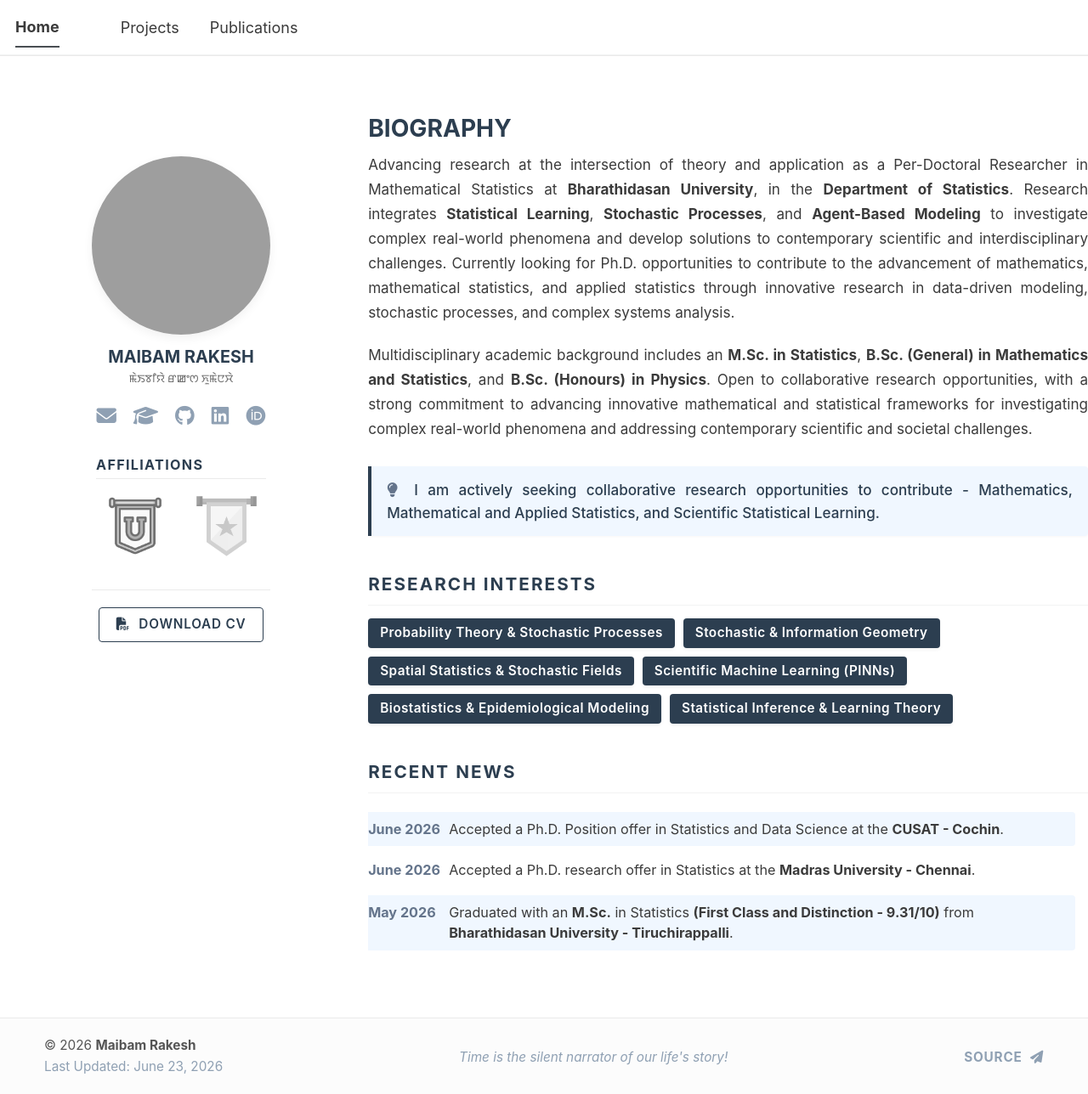
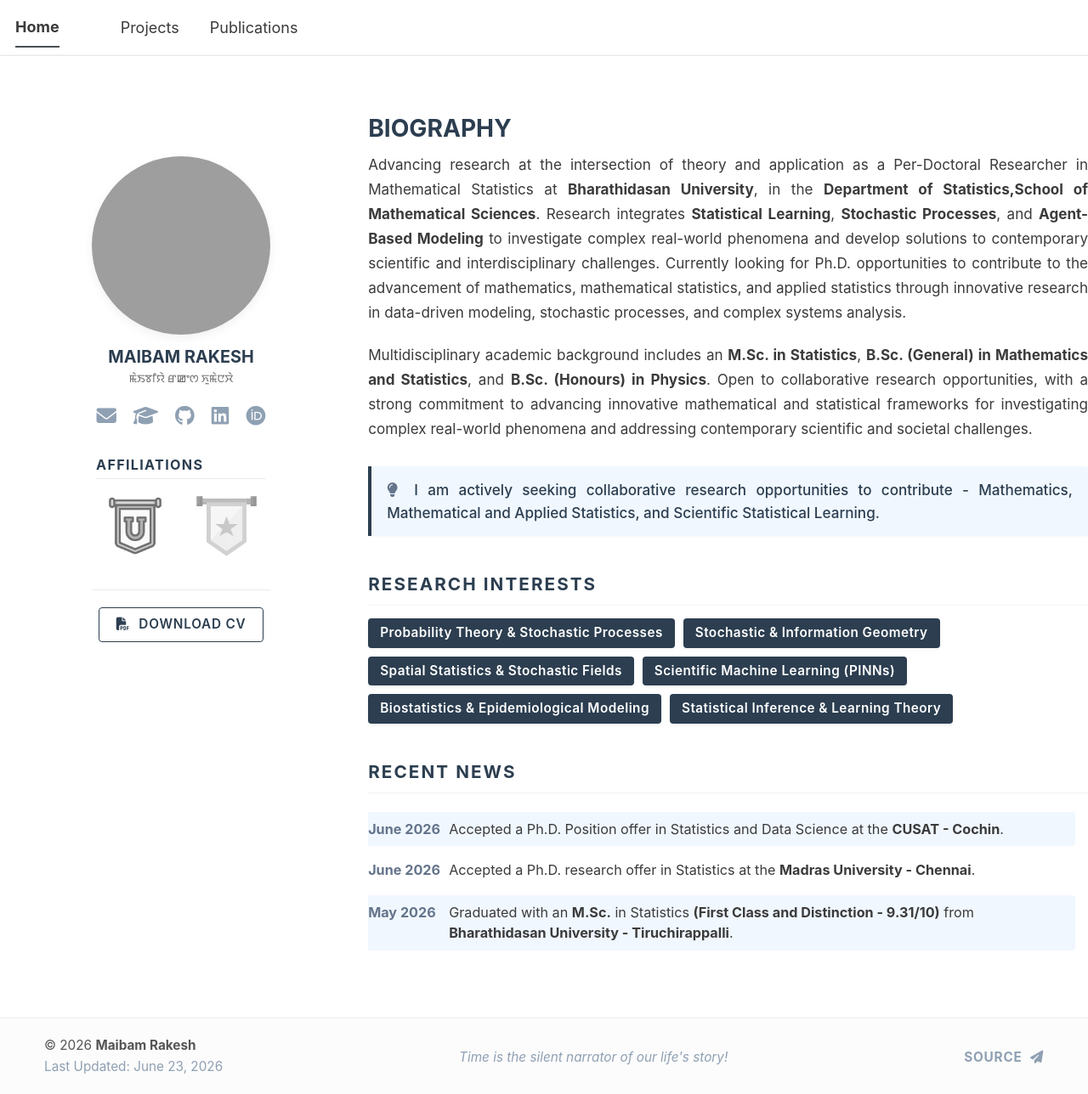
Before and after one commit to maibamrakeshsingh/maibamrakeshsingh.github.io, a Jekyll site: the page built from _pages/about.md, in a window 1280 px wide and 1288 px high. Shown: the whole window at 85% size. Built offline with Jekyll 4.4.1, drawn with Linux system fonts in a browser that asks for light colours; a script bundle is joined from its source files by our own code; library files that are not in the unit come from our copies.

Commit message:
Update about page with new department information

```diff
--- a/_pages/about.md
+++ b/_pages/about.md
@@ -185,7 +185,7 @@ redirect_from:
 </style>
 
 <div class="content-text">
-Advancing research at the intersection of theory and application as a Per-Doctoral Researcher in Mathematical Statistics at <strong>Bharathidasan University</strong>, in the <strong>Department of Statistics</strong>. Research integrates <strong>Statistical Learning</strong>, <strong>Stochastic Processes</strong>, and <strong>Agent-Based Modeling</strong> to investigate complex real-world phenomena and develop solutions to contemporary scientific and interdisciplinary challenges. Currently looking for Ph.D. opportunities to contribute to the advancement of mathematics, mathematical statistics, and applied statistics through innovative research in data-driven modeling, stochastic processes, and complex systems analysis.
+Advancing research at the intersection of theory and application as a Per-Doctoral Researcher in Mathematical Statistics at <strong>Bharathidasan University</strong>, in the <strong>Department of Statistics,School of Mathematical Sciences</strong>. Research integrates <strong>Statistical Learning</strong>, <strong>Stochastic Processes</strong>, and <strong>Agent-Based Modeling</strong> to investigate complex real-world phenomena and develop solutions to contemporary scientific and interdisciplinary challenges. Currently looking for Ph.D. opportunities to contribute to the advancement of mathematics, mathematical statistics, and applied statistics through innovative research in data-driven modeling, stochastic processes, and complex systems analysis.
 </div>
 
 <div class="content-text">
```
